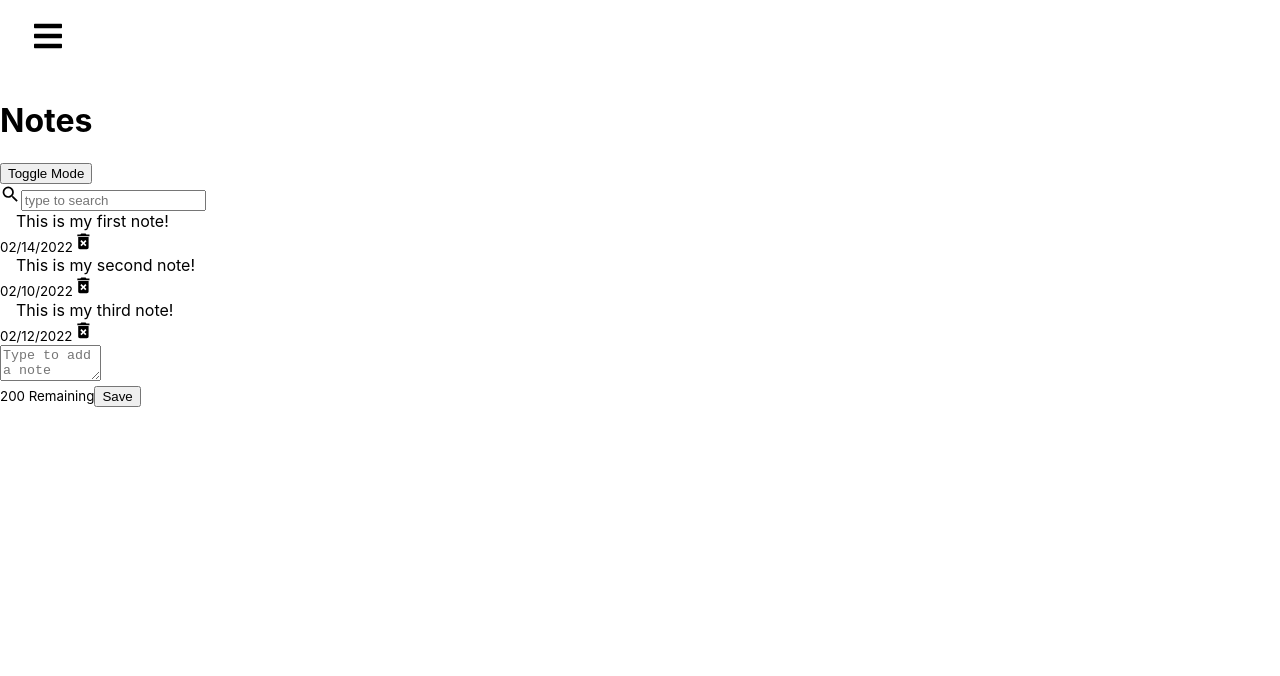
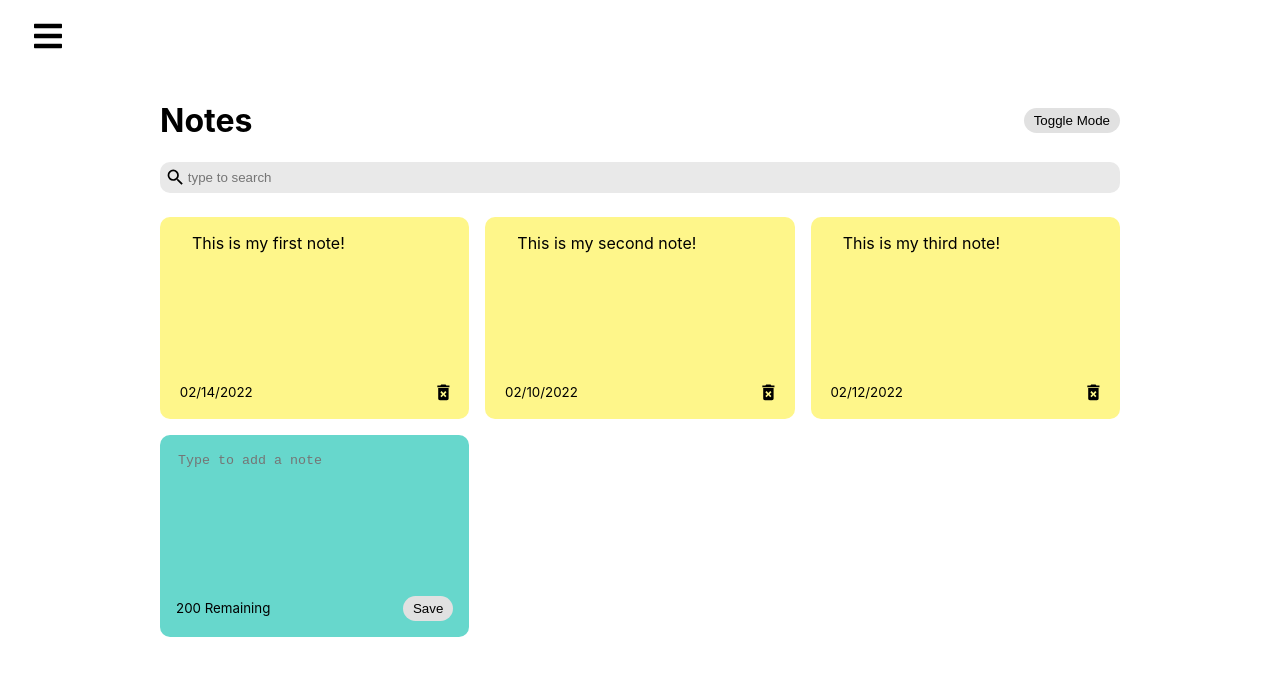
Before and after one commit to paydendyer/task-dashboard, a React (Create React App) app: page /Notes in a window 1280 px wide. Shown: the top 676 px of the page. Built offline with nearby package versions, Linux system fonts and the light colour scheme.

Commit message:
Import dependecies

```diff
--- a/package.json
+++ b/package.json
@@ -6,10 +6,13 @@
     "@testing-library/jest-dom": "^5.16.4",
     "@testing-library/react": "^13.1.1",
     "@testing-library/user-event": "^13.5.0",
+    "nanoid": "^3.3.3",
     "react": "^18.0.0",
     "react-dom": "^18.0.0",
     "react-grid-layout": "^1.3.4",
+    "react-icons": "^4.3.1",
     "react-resizeable": "^0.2.6",
+    "react-router-dom": "^6.3.0",
     "react-scripts": "^2.1.3",
     "styled-components": "^5.3.5",
     "web-vitals": "^2.1.4"
--- a/src/App.js
+++ b/src/App.js
@@ -1,19 +1,19 @@
 import React from 'react';
 import Navbar from './components/Navbar';
-import { BrowserRouter as Router, Switch, Route} from 'react-router-dom';
+import { BrowserRouter, Routes, Route} from 'react-router-dom';
 import ToDo from './pages/ToDo';
 import Notes from './pages/Notes';
 const App = () => {
 
   return (
     <>
-  <Router>
+  <BrowserRouter>
     <Navbar />
-    <Switch>
-      <Route path='/ToDo' exact component={ToDo} />
-      <Route path='/Notes' exact component={Notes} />
-    </Switch>
-  </Router>
+    <Routes>
+      <Route exact path='/ToDo' element={<ToDo/>} />
+      <Route exact path='/Notes' element={<Notes/>} />
+    </Routes>
+  </BrowserRouter>
   </>
   );
 };
--- a/src/components/Navbar.js
+++ b/src/components/Navbar.js
@@ -1,5 +1,5 @@
 import React, {useState} from 'react'
-import * as FaIcons from "react-icons/fa"
+import * as FaIcons from "react-icons/fa" //npm install react-icons --save
 import * as AiIcons from "react-icons/ai"
 import { Link } from 'react-router-dom';
 import { SidebarData } from './SidebarData';
--- a/src/index.css
+++ b/src/index.css
@@ -11,3 +11,94 @@
   font-family: source-code-pro, Menlo, Monaco, Consolas, 'Courier New',
     monospace;
 }
+
+.header {
+  display: flex;
+  align-items: center;
+  justify-content: space-between;
+}
+
+.dark-mode {
+  background-color: black;
+}
+
+.dark-mode h1 {
+  color: white;
+}
+
+.container {
+  max-width: 960px;
+  margin-right: auto;
+  margin-left: auto;
+  padding-right: 15px;
+  padding-left: 15px;
+  min-height: 100vh;
+}
+.notes-list {
+  display: grid;
+  grid-gap: 1rem;
+  grid-template-columns: repeat(auto-fit, minmax(250px, 1fr));
+}
+.note.new {
+  background-color: #67d7cc;
+}
+
+textarea {
+  border: none;
+  resize: none;
+  background-color: #67d7cc;
+}
+
+textarea:focus {
+  outline: none;
+}
+
+.save {
+  background-color: #e1e1e1;
+  border: none;
+  border-radius: 15px;
+  padding: 5px 10px 5px 10px;
+}
+
+.save:hover {
+  background-color: #ededed;
+  cursor: pointer;
+}
+
+.note{
+  background-color: #fef68a;
+  border-radius: 10px;
+  padding: 1rem;
+  min-height: 170px;
+  display: flex;
+  flex-direction: column;
+  justify-content: space-between;
+  white-space: pre-wrap;
+}
+
+.note-footer {
+  display: flex;
+  align-items: center;
+  justify-content: space-between;
+}
+
+.delete-icon {
+  cursor: pointer;
+}
+
+.search {
+  display: flex;
+  align-items: center;
+  background-color: rgb(233, 233, 233);
+  border-radius: 10px;
+  padding: 5px;
+  margin-bottom: 1.5em;
+}
+.search input {
+  border: none;
+  background-color: rgb(233, 233, 233);
+}
+
+.search input:focus {
+  outline: none;
+}
--- a/src/pages/Notes.js
+++ b/src/pages/Notes.js
@@ -1,5 +1,5 @@
 import React from 'react';
-import { nanoid } from 'nanoid';
+import { nanoid } from 'nanoid'; //npm i nanoid
 import { useState, useEffect } from 'react';
 import NotesList from '../components/NotesList';
 import Search from '../components/Search';
```
Also changed, not shown: 1 other file (tests, documents, lock files or other folders).
